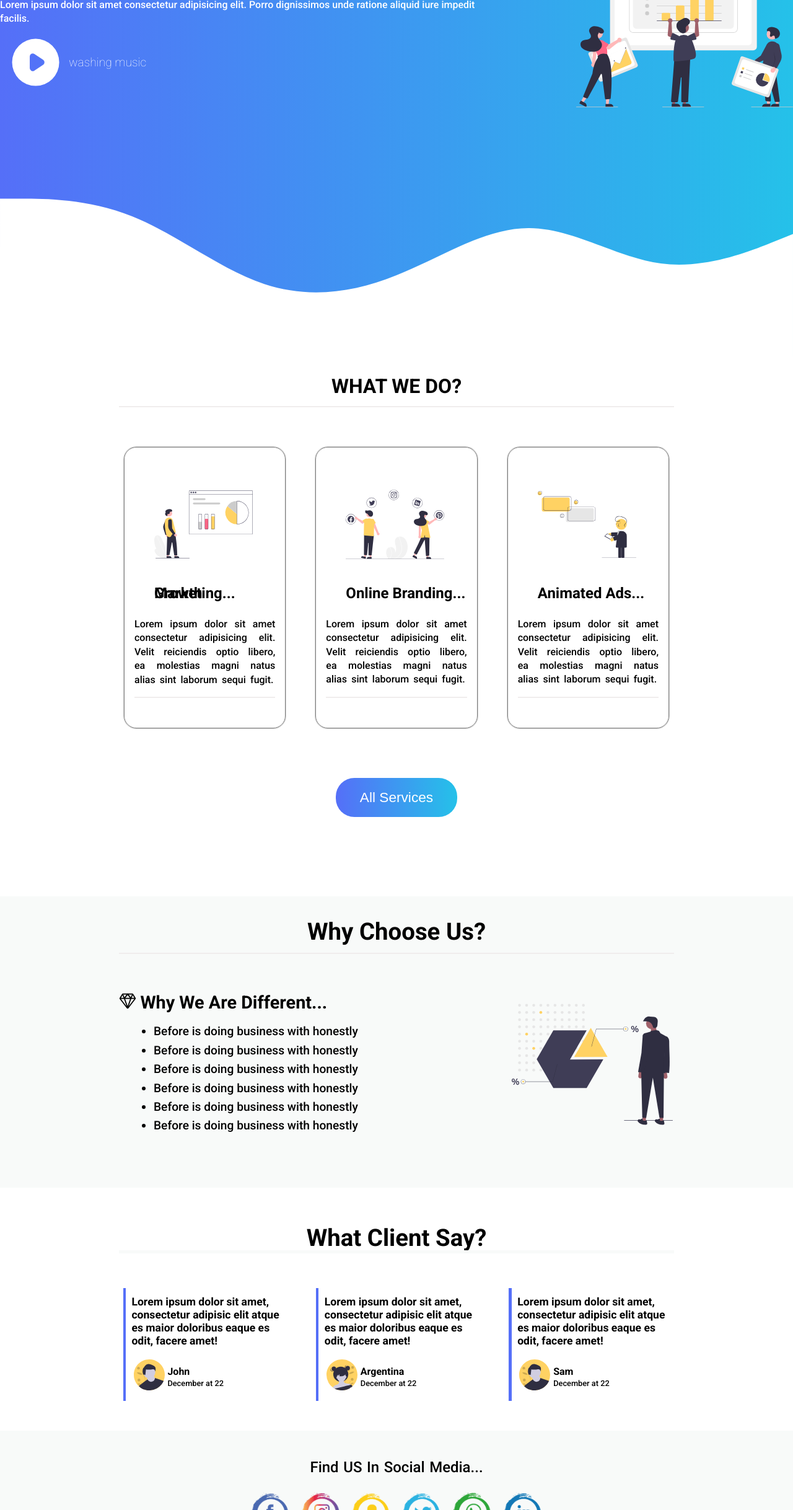
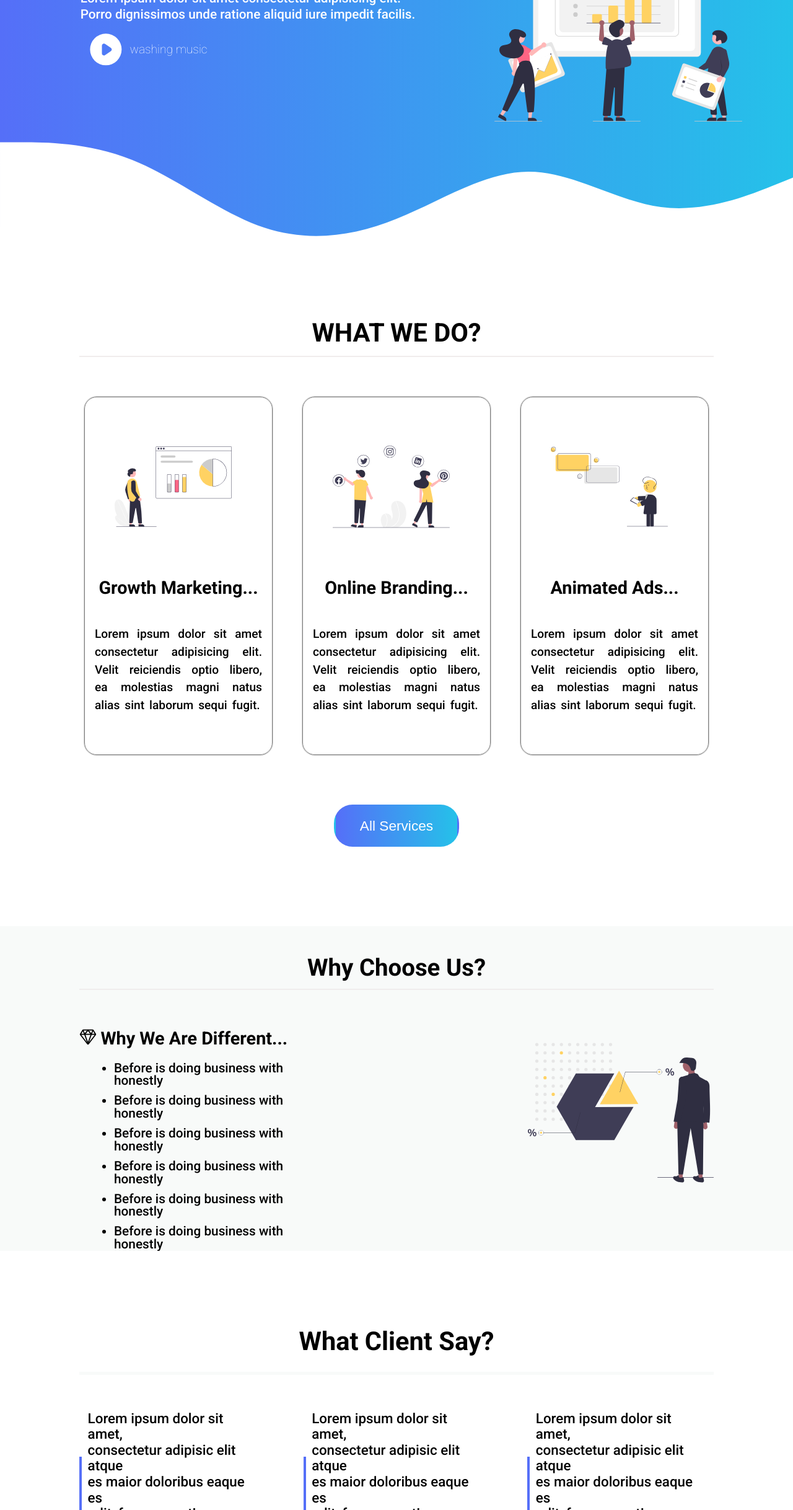
Before and after one commit to Farzanehsalimi/Best-Digital-Agency-Project, a plain HTML site: page index.html in a window 1280 px wide. Shown: the part 364-2800 px from the top of the page at 62% size. Drawn offline with Linux system fonts and the light colour scheme; a web font is replaced by a local one.

Commit message:
responsive

```diff
--- a/index.html
+++ b/index.html
@@ -45,13 +45,13 @@
             <!-------------------------- end of menu -------------------------->
           </nav>
     <header>
-      <div class="line-nav"></div>
       <!-------------------------- header main content -------------------------->
       <div class="header-main-container">
         <section class="header-text-box">
           <h1 class="header-h1">Best Digital Agency</h1>
           <span class="header-lorem">
-Lorem ipsum dolor sit amet consectetur adipisicing elit. Porro dignissimos unde ratione aliquid iure impedit facilis.
+Lorem ipsum dolor sit amet consectetur adipisicing elit.
+Porro dignissimos unde ratione aliquid iure impedit facilis.
           </span>
           <div class="header-play-button">
             <svg
@@ -100,7 +100,6 @@ Lorem ipsum dolor sit amet consectetur adipisicing elit. Porro dignissimos unde
               Lorem ipsum dolor sit amet consectetur adipisicing elit. Velit reiciendis optio libero, ea molestias magni natus alias sint laborum sequi fugit.
             </p>
           </div>
-          <div class="underline"></div>
         </section>
         <!-------------------------- service 2 ---------------------------------->
         <section class="services-box">
@@ -117,7 +116,6 @@ Lorem ipsum dolor sit amet consectetur adipisicing elit. Porro dignissimos unde
               Lorem ipsum dolor sit amet consectetur adipisicing elit. Velit reiciendis optio libero, ea molestias magni natus alias sint laborum sequi fugit.
             </p>
           </div>
-          <div class="underline"></div>
         </section>
         <!-------------------------- service 3 ---------------------------------->
         <section class="services-box">
@@ -134,7 +132,6 @@ Lorem ipsum dolor sit amet consectetur adipisicing elit. Porro dignissimos unde
               Lorem ipsum dolor sit amet consectetur adipisicing elit. Velit reiciendis optio libero, ea molestias magni natus alias sint laborum sequi fugit.
                                         </p>
           </div>
-          <div class="underline"></div>
         </section>
       </div>
   <!-------------------------- blue button ---------------------------------->
--- a/style.css
+++ b/style.css
@@ -31,7 +31,7 @@ header {
   transform: translateY(5px);
 }
 .navbar{
-  height: 5rem;
+  height: 5.5rem;
   width: 100%;
   display: flex;
   justify-content: space-between;
@@ -39,7 +39,7 @@ header {
   flex-wrap: nowrap;
   background-image:linear-gradient(to left, #25c1e9, #556ff8);
   position:sticky;
-  z-index: 1;
+  z-index: 100;
   top: 0;
   background-color: var(--gradient-background);
   overflow: hidden;
@@ -52,14 +52,14 @@ header {
   background-color: var(--gradient-background);
 }
 .nav-logo-svg {
-  width: 30px;
-  height:30px;
+  width: 70px;
+  height:70px;
   color:white;
 }
 .nav-logo-text{
   font-family:'Caveat',sans-serif;
   font-weight: 600;
-  font-size: 1.6em;
+  font-size: 2em;
 }
 /*-------------------------- menu items -------------------------*/
 .menu-items {
@@ -67,7 +67,7 @@ header {
   margin:1rem ;
 }
 ul {
-  font-size: 1.1em;
+  font-size: 1.2em;
   list-style: none;
   display: flex;
   align-items: center;
@@ -96,31 +96,28 @@ background-color: var(--mainWhite);
 }
 /*-------------------------- header main content -------------------------*/
 .header-main-container {
-  /* max-width: 1170px; */
   width: 100%;
   display: flex;
   flex-direction: row;
   justify-content:center;
   align-items: center;
-  gap: 8rem;
+  gap:8rem;
   white-space: pre-line;
   /* margin-top:6rem; */
 }
 /*-------------------------- header text box -------------------------*/
 .header-text-box{
-  /* margin-right:2rem; */
-  /* margin:2rem 3rem 1rem 20rem; */
   line-height: .7rem;
-  margin:14rem 0 8rem 0;
+  margin:8rem 0rem 0rem 8rem;
 }
 .header-h1{
   /* margin-top:6rem; */
   font-size: 2.8em;
 }
 .header-lorem {
-  font-size: 1em;
-  font-weight: 450;
-  line-height: 1.4rem;
+  font-size: 1.3em;
+  font-weight:400;
+  line-height: 1.6rem;
 }
 .header-play-button {
   display: flex;
@@ -137,10 +134,9 @@ background-color: var(--mainWhite);
   font-size: 1.2em;
 }
 .header-img {
-  /* margin:2rem 5rem 0 0; */
-  max-width: 350px;
+  max-width: 400px;
   width: 100%;
-  margin-top:6rem;
+  margin:12rem 5rem 0 0;
 }
 /*-------------------------- part 2 -------------------------*/
 .part2-container{
@@ -154,18 +150,18 @@ background-color: var(--mainWhite);
   overflow: hidden;
 }
 .what-we-do-h2 {
-  font-size: 2em;
+  font-size: 2.6em;
   padding: 1rem;
 }
 .line {
-  width: 70%;
+  width: 80%;
   height: 0.15rem;
   background-color: #f0eded;
 }
 /*-------------------------- part 2 Main -------------------------*/
 .services-container {
   width: 100%;
-  max-width: 70%;
+  max-width: 80%;
   display: grid;
   grid-template-columns: repeat(auto-fit, minmax(200px, 1fr));
   grid-column-gap: 2rem;
@@ -202,23 +198,26 @@ background-color: var(--mainWhite);
 }
 .part2-imgs {
   width: 100%;
-  min-height: 120px;
+  min-height: 160px;
+  margin: 0 auto;
 }
 .part2-desc {
   display: flex;
   flex-direction: column;
   white-space: pre-line;
   text-align: justify;
+  margin: 4rem 0 1rem 0;
 }
  .part2-title {
-  margin: 2rem 0 1rem 2rem;
-  font-size: 1.5em;
+  margin: 0 auto;
+  margin-bottom:2rem ;
+  font-size: 1.8em;
   line-height: 0.01;
 }
 .part2-lorem {
   font-weight: 400;
-  font-size: 1em;
-  line-height: 1.4rem;
+  font-size: 1.2em;
+  line-height: 1.8rem;
   white-space: pre-line;
   word-spacing: 0.2rem;
   text-align: justify;
@@ -235,6 +234,9 @@ background-color: var(--mainWhite);
   padding: 1.1rem 2.4rem !important;
   margin: 1rem 3rem 8rem 3rem;
   border-radius: 30px;
+  border: 3.2px solid transparent;
+  transform: scale(1,1);
+
 }
 .button-services:hover{
   background-image:white;
@@ -245,10 +247,13 @@ background-color: var(--mainWhite);
   display: inline-block;
   transition-duration: 0.4s;
   cursor: pointer;
+  transform: scale(1.2,1.2);
+  transition: 0.5s;
 }
 .button-services a{
   font-size: 1.7em;
   font-weight: 400;
+  transform: scale(3,3);
 }
 /*-------------------------- part 3 -------------------------*/
 .part3-container{
@@ -266,14 +271,16 @@ background-color: var(--mainWhite);
 /*-------------------------- part 3 Top -------------------------*/
 .why-choose-us-h2{
   font-size: 2.4em;
-  margin: 2.4rem 0 .9rem 0;
+  margin: 0 auto;
+  margin: 3rem 0rem .9rem 0rem;
 }
 /*-------------------------- part 3 Main -------------------------*/
 .part3-main-content{
-  width: 70%;
+  width: 80%;
   height: 100%;
   display: flex;
-  justify-content:start;
+  justify-content:center;
+  gap: 10rem;
 }
 /*-------------------------- about diamond and h3-------------------------*/
 .part3-diamond-h3{
@@ -290,6 +297,7 @@ background-color: var(--mainWhite);
 .part3-text-box-h3{
   font-size: 1.8em;
   margin: 4rem 0 1.4rem 0rem;
+  font-weight: 600;
 }
 /*-------------------------- part 3 text box -------------------------*/
 .part3-text-box{
@@ -304,17 +312,17 @@ align-items:flex-start;
 gap: .7rem;
 margin-left:.1rem;
 list-style:disc;
-font-size: 1.2em;
+font-size: 1.3em;
 padding-left: 3.4rem;
+font-weight: 400;
 /* margin: 1rem 3rem 0 0; */
 }
 /*-------------------------- part 3 img -------------------------*/
 .part3-img{
-  width: 260px;
-  height:260px;
-  margin: 3rem 0 4.3rem 15.5rem;
+  width: 300px;
+  height:300px;
+  margin: 3rem 0 4.3rem 10rem;
 }
-
 /*-------------------------- part 4 -------------------------*/
 .part4-container{
   color: var(--mainBlack);
@@ -325,26 +333,27 @@ padding-left: 3.4rem;
   width: 100%;
   max-width: 100%;
   height: 100%;
-  margin: 2.4rem 0 2rem 0;
+  margin: 6rem 0 6rem 0;
   overflow: hidden;
 }
 /*-------------------------- part 4 Top -------------------------*/
 .what-client-say-h2{
-  font-size: 2.4em;
-  margin: 1.5rem 0 0rem 0;
+  font-size: 2.6em;
+  margin: 1.8rem 0 1.8rem 0;
 }
 .part4-line{
-  width: 70%;
+  width: 80%;
   height: 0.3rem;
   background-color: #f8faf9;
 }
 /*-------------------------- part 4 Main -------------------------*/
 .part4-3box{
+  width: 80%;
   display: flex;
   justify-content: center;
   align-items: center;
-  margin: 3rem 0 0rem 0;
-  gap: 3.2rem;
+  margin: 2rem 0 0rem 0;
+  gap: 3.8rem;
 }
 .part4-profile-container{
   display: flex;
@@ -353,7 +362,7 @@ padding-left: 3.4rem;
 }
 .part4-vertical-line{
   width: .27rem;
-  height: 11.4rem;
+  height: 12rem;
   background-color:#556ff8;
 }
 .part4-prof-all{
@@ -365,18 +374,18 @@ padding-left: 3.4rem;
   margin: 0 .5rem 0rem 0;
 }
 .prof-lorem{
-  font-size: 1.1em;
+  font-size: 1.4em;
   white-space: pre-line;
   margin: 0 0 0rem .6rem;
-  font-weight: bold;
-  line-height: 1.3rem;
+  font-weight: 400;
+  line-height: 1.6rem;
 }
 .info-prof-all{
   display: flex;
   flex-direction: row;
   margin: 1.2rem 0 .1rem .8rem;
   justify-content: flex-start;
-  gap: .3rem;
+  gap: .6rem;
 }
 .profile-pic{
   width: 50px;
@@ -391,10 +400,11 @@ padding-left: 3.4rem;
   gap: .3rem;
 }
 .prof-name{
+  font-size: 1.2rem;
   font-weight: bold;
 }
 .prof-under-name{
-font-size: .8em;
+font-size:1em;
 }
 /*-------------------------- part 5 -------------------------*/
 .part5-container{
@@ -407,11 +417,11 @@ font-size: .8em;
   width: 100%;
   max-width: 100%;
   height: 100%;
-  margin: 3rem 0 .6rem 0;
+  margin: 8rem 0 .6rem 0;
   overflow: hidden;
 }
 .find-us-in-social-media-h2{
-  font-size: 1.5em;
+  font-size: 2em;
   margin: 2.9rem 0rem 0rem 0rem;
   font-weight: 500;
   word-spacing: .1rem;
@@ -419,12 +429,12 @@ font-size: .8em;
 .social-imgs{
   display: flex;
   justify-content: center;
-  margin: 1.6rem 0 3.1rem 0 ;
+  margin: 2rem 0 3.1rem 0 ;
   gap: .7rem;
 }
 .social-img{
-  width:5.5% ;
-  height: 5.5%;
+  width:80px ;
+  height:80px;
 }
 /*-------------------------- footer -------------------------*/
 .bottom-wave{
@@ -437,10 +447,10 @@ footer{
   overflow: hidden;
 }
 .footer-3box{
-width: 70%;
+width: 80%;
 display: flex;
 margin: 0 auto;
-gap: 4rem;
+gap: 6rem;
 }
 /*-------------------------- footer box 1 -------------------------*/
 .footer-box1{
@@ -464,7 +474,7 @@ flex-direction: column;
   font-size: 2em;
 }
 .footer-lorem{
-  font-size: .9em;
+  font-size: 1em;
   white-space: pre-line;
   line-height: 1.5rem;
   /* margin: 1.4rem 0rem 2rem 0rem; */
@@ -479,14 +489,14 @@ flex-direction: column;
   display: flex;
   align-items: center;
   gap: 0.5rem;
-  margin: 0rem 0rem 0rem 0rem;
+  margin: 0rem 5rem 0rem 0rem;
 }
 .contact-us{
-  font-size: 1.29em;
+  font-size: 1.8em;
   margin: .5rem 0 .6rem 0 ;
 }
 .footer-box2-text{
-  font-size: .8em;
+  font-size: 1em;
   font-weight: 400;
   margin: 1.2rem 0rem .9rem 0rem;
 }
@@ -518,7 +528,7 @@ gap: .5rem;
 margin: .4rem 0 0 0rem;
 }
 .footer-box3-h4{
-  font-size: 1.1em;
+  font-size: 1.4em;
   margin:.5rem 0 0 0;
 }
 .form{}
@@ -552,14 +562,15 @@ margin: .4rem 0 0 0rem;
 }
 /*-------------------------- end -------------------------*/
 .copyright-text{
-width: 70%;
+width: 80%;
 display: flex;
 justify-content: center;
 align-items: center;
 margin: 0 auto;
+font-size: 1.4rem;
 }
 .bottom-line{
-  width: 70%;
+  width: 80%;
   height: 0.08rem;
   margin: 0 auto;
   margin-top: 3rem;
@@ -910,7 +921,7 @@ gap: 3rem;
   margin: 1rem 0 0 0;
 }
 }
-@media(max-width: 640px){
+/* @media(max-width: 640px){
   .navbar{
    height: 3.6rem;
   }
@@ -947,24 +958,13 @@ gap: 3rem;
       width: 220px;
       height: 220px;
     }
+} */
+@media all and (max-width: 480px) {
+  .header-h1{
+    margin-top:6rem;
+    font-size: 2.6em;
+  }
 }
-/* @media(max-width: 360px) {
-  *{font-size: .9rem;}
-  .part3-text-box-list{
-    font-size: .8em;
-    }
-    .footer-box3{
-      margin:0 0 0 2.5rem;
-    }
-    .social-img{
-      width: 40px;
-      height: 40px;
-    }
-    .part3-img{
-      width: 220px;
-      height: 220px;
-    }
-} */
 /* ---------------------------280px کمتر از -------------------------- */
 @media all and (max-width: 280px) {
   .nav-logo-svg{
```
